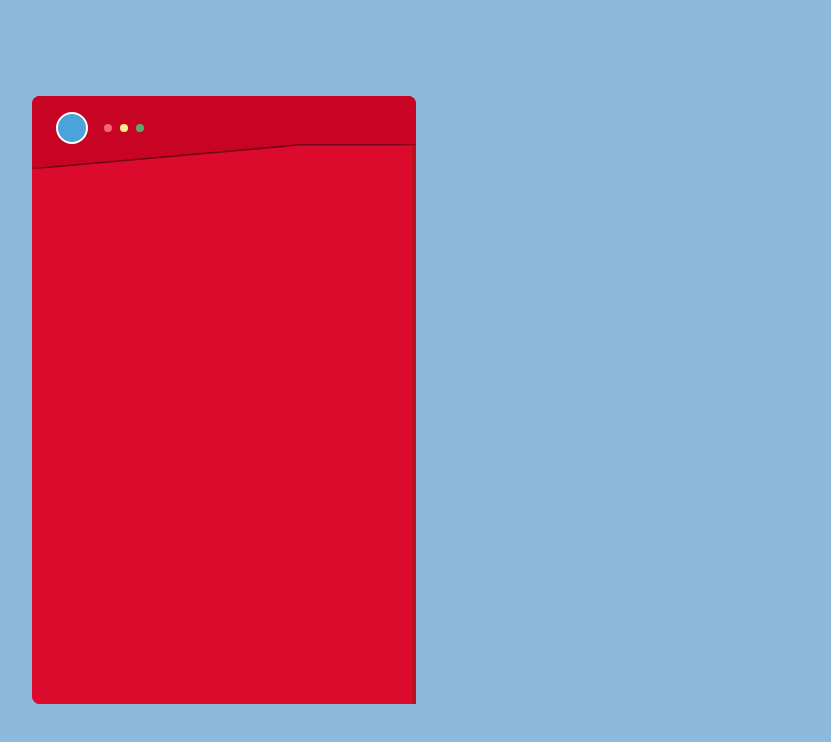
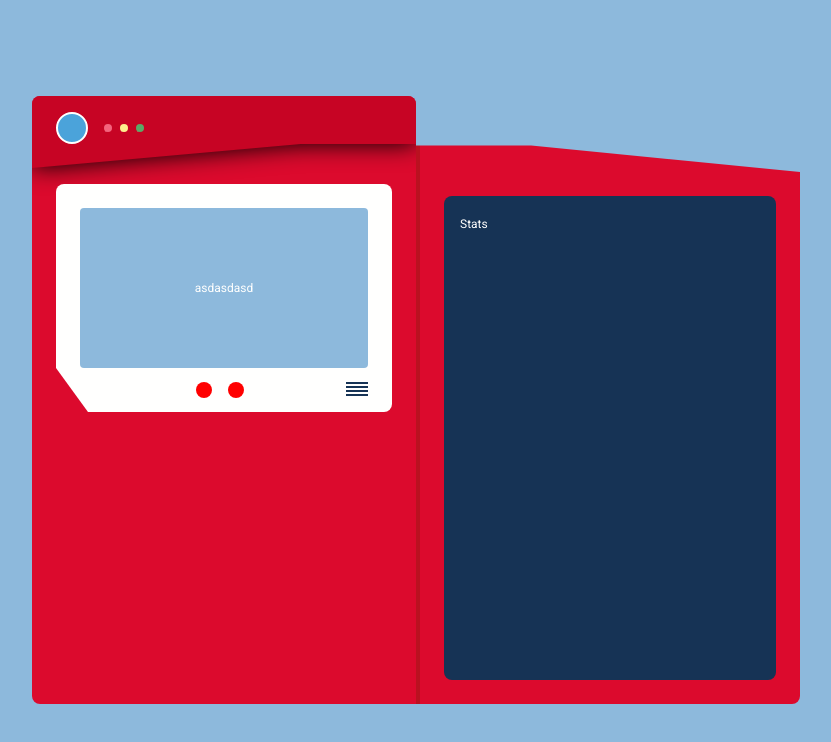
Before and after one commit to alfgow/pokedex, a plain HTML site: page index.html in a window 1280 px wide. Shown: the whole page, without its empty margins (416-1247 px from the left). Drawn offline with Linux system fonts and the light colour scheme.

Commit message:
Clase 8: Pantalla de la Pokédex

```diff
--- a/css/cover.css
+++ b/css/cover.css
@@ -8,6 +8,7 @@
 	position: absolute;
 	inset: 0;
 	z-index: 2;
+	transition: 1s transform;
 	transform-origin: right center;
 	backface-visibility: hidden;
 	border-inline-end: 0.25rem solid #ba111f;
@@ -44,7 +45,7 @@
 	padding: 1.5rem;
 	padding-block-start: 6.25rem;
 	display: flex;
-	border-inline-start: 1px solid black;
+	border-inline-start: 0.25rem solid #ba1120;
 	box-sizing: border-box;
 	border-end-end-radius: 0.5rem;
 }
--- a/css/index.css
+++ b/css/index.css
@@ -3,6 +3,7 @@
 @import url("./header.css");
 @import url("./lights.css");
 @import url("./stats.css");
+@import url("./screen.css");
 
 :root {
 	--white: #fffffe;
@@ -29,6 +30,12 @@ body {
 	align-items: center;
 	justify-content: center;
 }
+
+.dbug {
+	color: black;
+	border: 1px solid var(--primary);
+}
+
 /*
 h1 {
 	color: var(--primary);
--- /dev/null
+++ b/css/screen.css
@@ -0,0 +1,63 @@
+.screen-border {
+	padding: 1.5rem;
+	padding-block-end: 0;
+	background-color: var(--white);
+	border-radius: 0.5rem;
+	clip-path: polygon(
+		0 0,
+		100% 0,
+		100% 100%,
+		2rem 100%,
+		0 calc(100% - 2.75rem)
+	);
+}
+
+.screen-safeArea {
+	padding: 1rem;
+	background-color: var(--blue);
+	border-radius: 0.25rem;
+	display: flex;
+	justify-content: center;
+	align-items: center;
+	block-size: 10rem;
+	box-sizing: border-box;
+	background-size: cover;
+}
+
+.screenButtons {
+	padding: 0.875rem;
+	padding-inline-end: 0;
+	display: flex;
+	justify-content: space-between;
+	box-sizing: border-box;
+	margin: 0;
+}
+
+.screenCircles {
+	margin: 0;
+	display: flex;
+	justify-content: center;
+	align-items: center;
+	flex-grow: 1;
+	gap: 1rem;
+}
+
+.circles {
+	margin: 0;
+	block-size: 1rem;
+	inline-size: 1rem;
+	border-radius: 50%;
+	background-color: red;
+}
+
+.screenHam {
+	display: flex;
+	flex-direction: column;
+	gap: 0.125rem;
+}
+
+.lineButton {
+	block-size: 0.125rem;
+	inline-size: 1.375rem;
+	background-color: var(--secondary);
+}
--- a/index.html
+++ b/index.html
@@ -13,7 +13,7 @@
 </head>
 
 <body>
-    <main class="pokedex " tabindex="0">
+    <main class="pokedex is-open" tabindex="0">
         <section class="pokedexMain" aria-label="Pokemon General Info">
             <div class="header-shadow">
                 <div class="header">
@@ -23,7 +23,26 @@
                     <span class="light is-green">Luz 4</span>
                 </div>
             </div>
-            <p>window</p>
+            <div class="screen">
+                <div class="screen-border">
+                    <div class="screen-safeArea">
+                        asdasdasd
+                    </div>
+                    <div class="screenButtons">
+                        <div class="screenCircles">
+                            <span class="circles"></span>
+                            <span class="circles"></span>
+                        </div>
+                        <div class="screenHam">
+                            <span class="lineButton"></span>
+                            <span class="lineButton"></span>
+                            <span class="lineButton"></span>
+                            <span class="lineButton"></span>
+                        </div>
+
+                    </div>
+                </div>
+            </div>
         </section>
         <div class="coverFront">
             Cover Front
```
